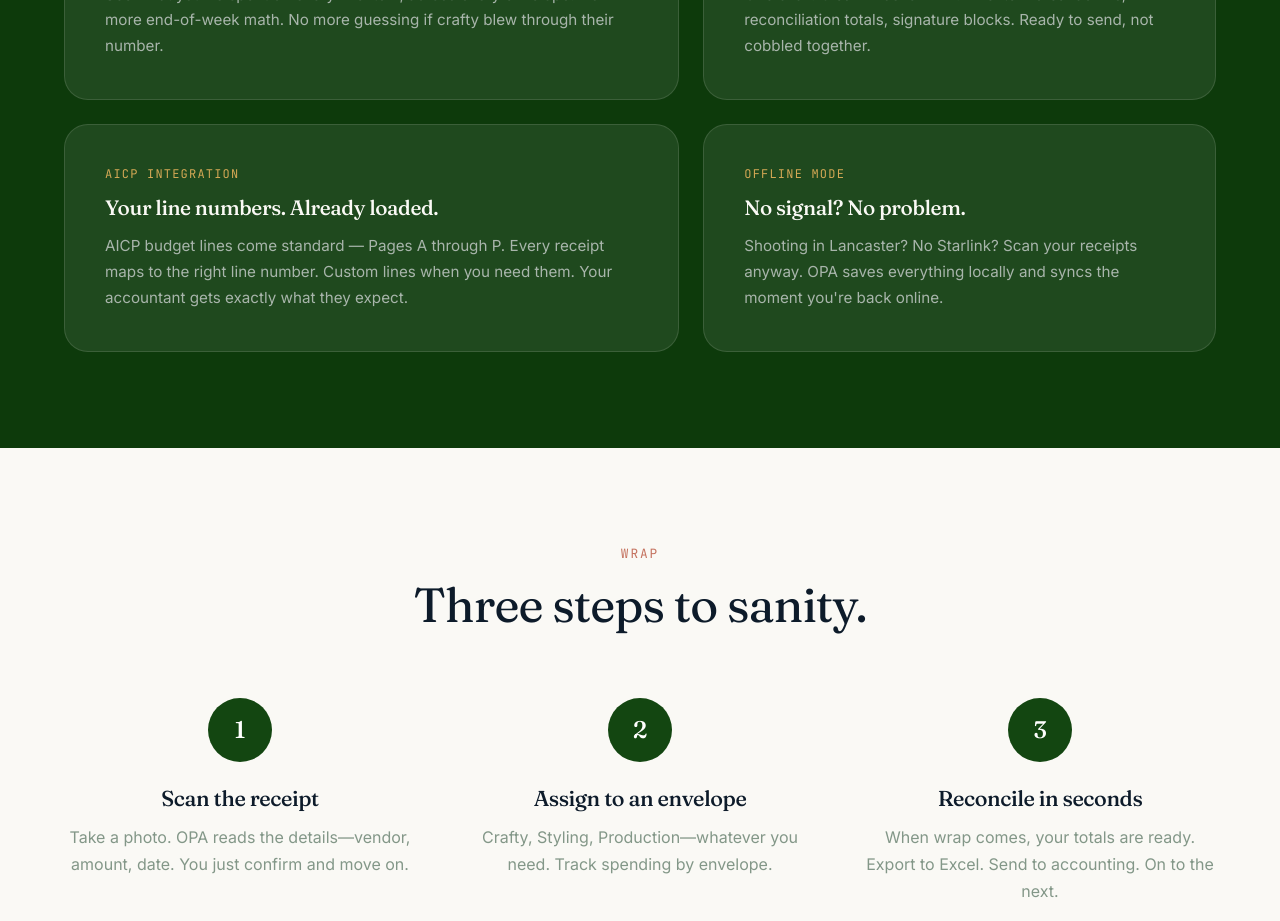
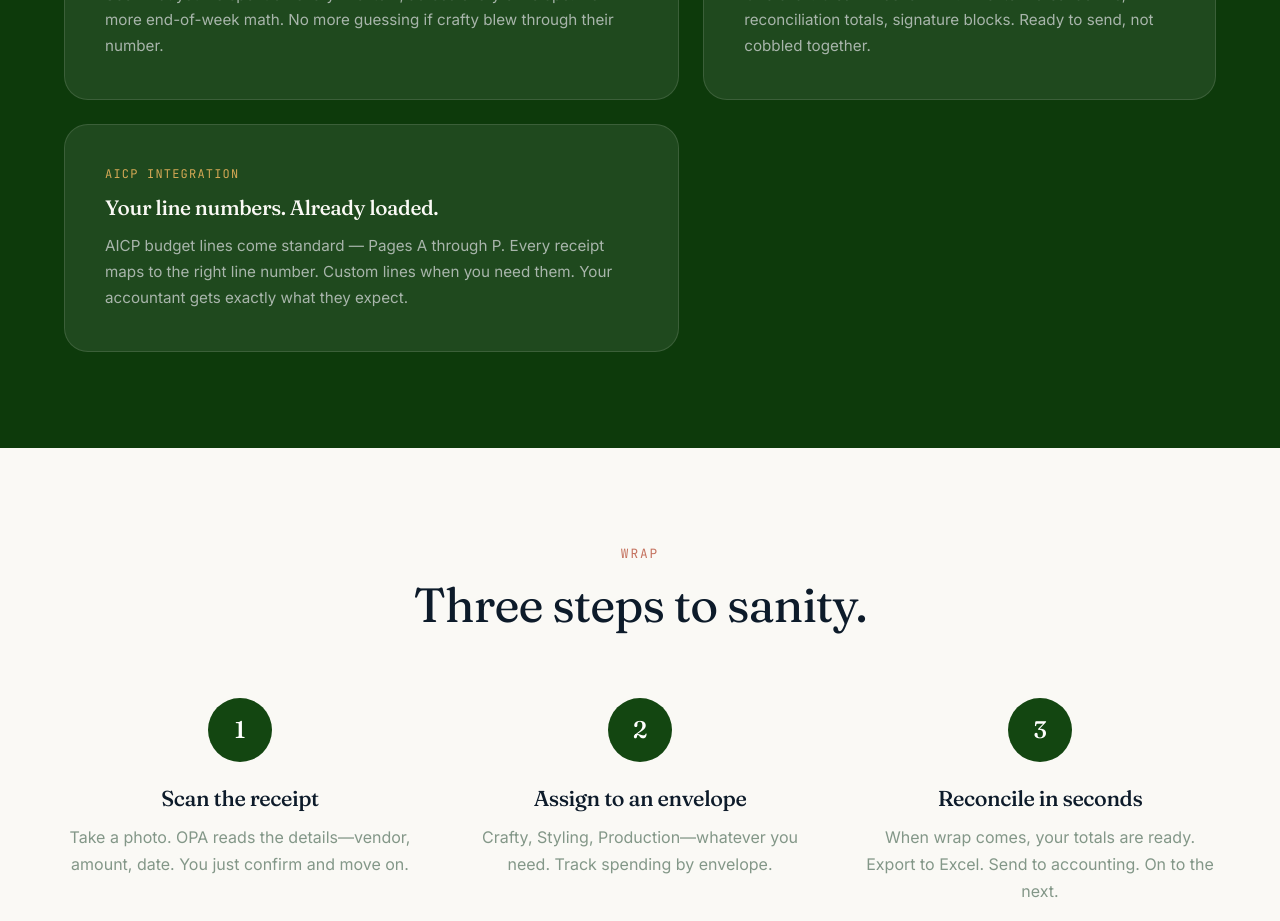
Before and after one commit to blynch33/opa-landing, a Next.js app: page / in a window 1280 px wide. Shown: the part 2160-3081 px from the top of the page. Built offline with nearby package versions, Linux system fonts and the light colour scheme.

Commit message:
Remove offline mode card — shipping without it for v1.0
Feature not ready for launch. Will re-add to landing page when
service worker + local queue + sync is built.

Co-Authored-By: Claude Opus 4.6 <noreply@anthropic.com>

```diff
--- a/app/page.tsx
+++ b/app/page.tsx
@@ -727,14 +727,6 @@ export default function Home() {
               </p>
             </div>
 
-            <div style={styles.featureCard}>
-              <div style={styles.featureLabel}>Offline Mode</div>
-              <h3 style={styles.featureTitle}>No signal? No problem.</h3>
-              <p style={styles.featureDesc}>
-                Shooting in Lancaster? No Starlink? Scan your receipts anyway. OPA saves
-                everything locally and syncs the moment you're back online.
-              </p>
-            </div>
           </div>
         </div>
       </section>
```
